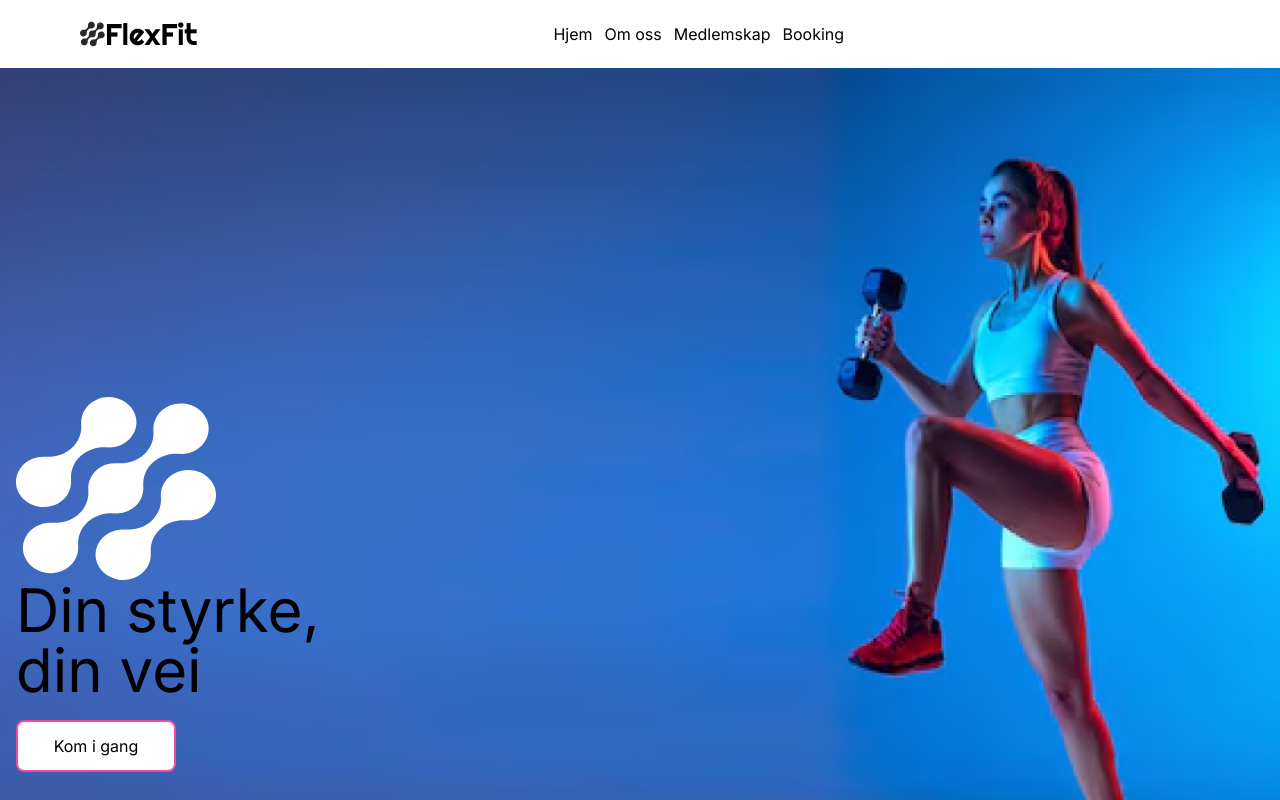
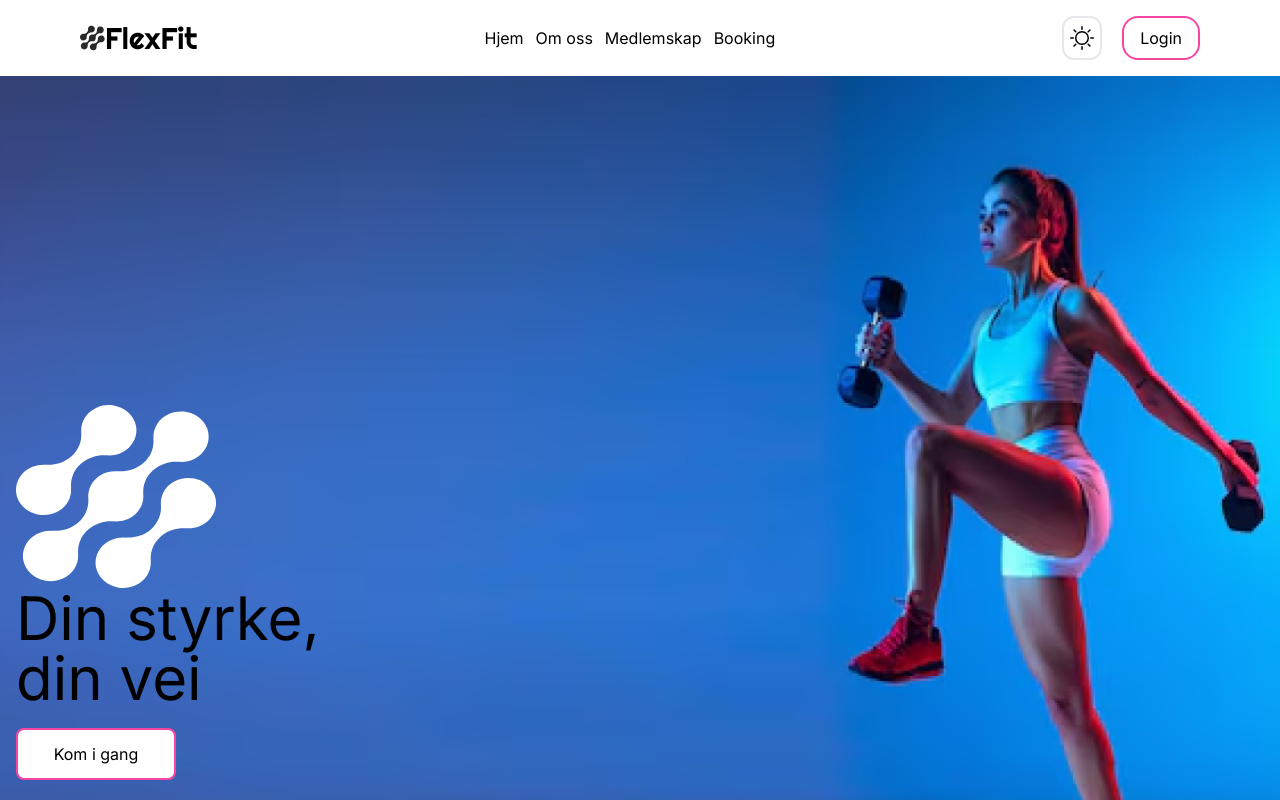
Before and after one commit to Sebastian-Nyberget/flexfit, a Next.js app: page / in a window 1280 px wide. Shown: the top 800 px of the page. Built offline with nearby package versions, Linux system fonts and the light colour scheme; no server answers.

Commit message:
fix: fixed header.tsx hiding login

```diff
--- a/components/Header.tsx
+++ b/components/Header.tsx
@@ -37,7 +37,7 @@ export default function Header() {
                         <Link href="/medlemskap" className="text-black">Medlemskap</Link>
                         <Link href="/booking" className="text-black">Booking</Link>
                     </li>
-                    <li className="flex gap-5 md:hidden">
+                    <li className="flex gap-5">
                         <div className="items-center justify-center flex w-10 border-2 border-gray-200 rounded-xl hover:bg-gray-200 hover:bg-opacity-40">
                             <GoSun color="black" className="text-2xl" />
                         </div>
```
